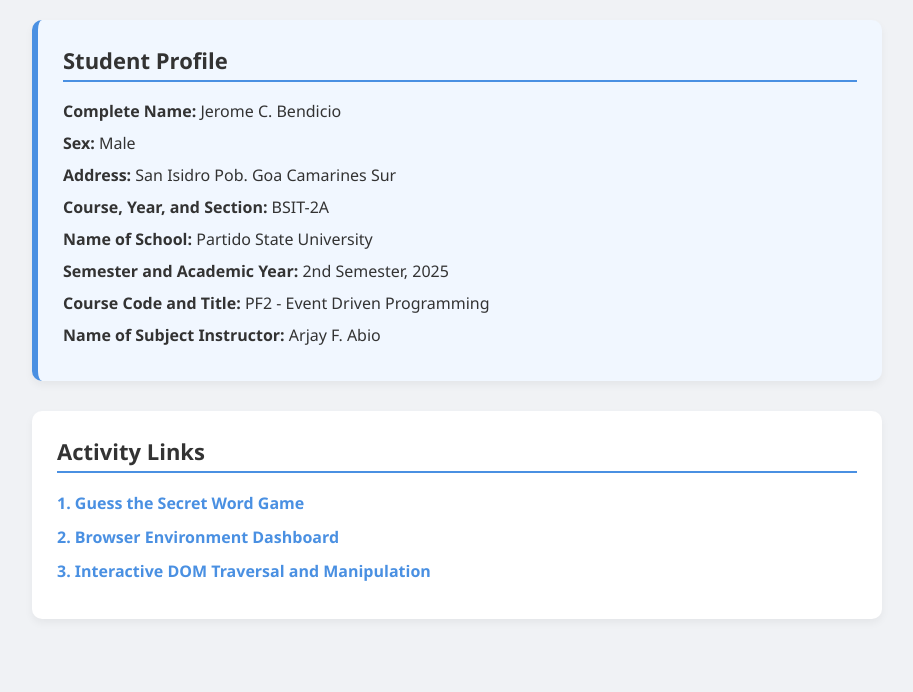
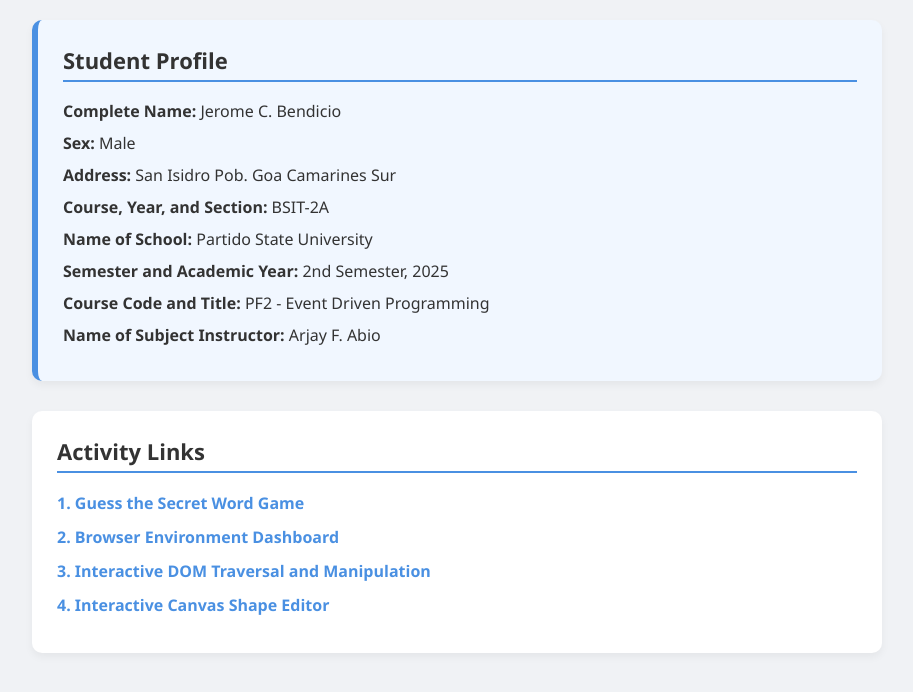
Before and after one commit to Jetropoxer12/index.html, a plain HTML site: page index.html in a window 1280 px wide. Shown: the whole page, without its empty margins (183-1096 px from the left). Drawn offline with Linux system fonts and the light colour scheme.

Commit message:
Update index.html

```diff
--- a/index.html
+++ b/index.html
@@ -84,6 +84,7 @@
         <a href="https://jetropoxer12.github.io/Guessing_Game/" target="_blank">1. Guess the Secret Word Game</a>
         <a href="https://jetropoxer12.github.io/browser_dashboard.html/" target="_blank">2. Browser Environment Dashboard</a>
         <a href="https://jetropoxer12.github.io/dom_traversal.html/" target="_blank">3. Interactive DOM Traversal and Manipulation</a>
+        <a href="https://jetropoxer12.github.io/Interactive-Canvas/" target="_blank">4. Interactive Canvas Shape Editor</a>
     </div>
 </div>
 
```
